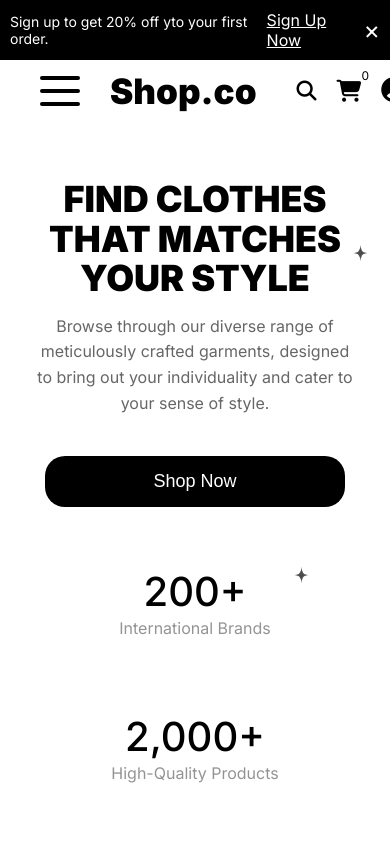
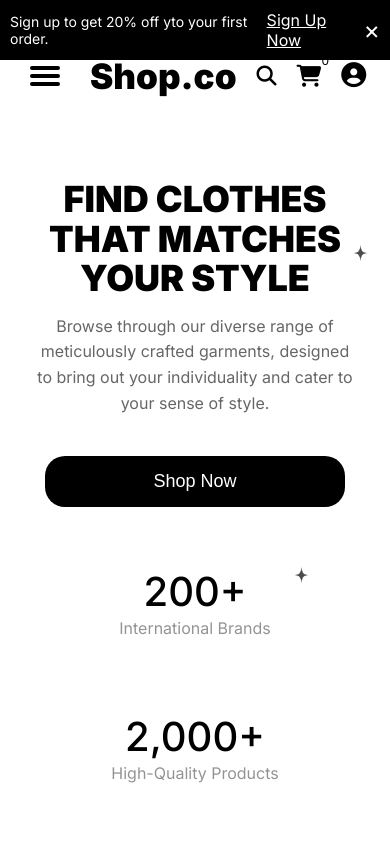
Before and after one commit to sherifemad10/Shop.co, a plain HTML site: page index.html in a window 390 px wide. Shown: the top 844 px of the page. Drawn offline with Linux system fonts and the light colour scheme.

Commit message:
Update globle.css

```diff
--- a/Css/globle.css
+++ b/Css/globle.css
@@ -50,11 +50,11 @@ ul {
 
 nav {
   position: fixed;
-  top: 5rem;
+  top: 3rem;
   left: 10rem;
   width: 100%;
   background-color: #fff;
-  padding: 1rem 0;
+  padding: 2rem 0;
   z-index: 9;
   display: flex;
   justify-content: start;
@@ -400,3 +400,44 @@ nav {
     scale: 1;
   }
 }
+
+@media (max-width: 541px) {
+  nav{
+    top: 3.5rem;
+    /* padding: 4rem 0; */
+
+    .burger{
+      width: 30px;
+      height: 20px;
+    }
+  }
+}
+
+@media (max-width: 480px) {
+  nav {
+    left: 0;
+    gap: 1rem;
+
+    .burger{
+      width: 30px;
+      height: 20px;
+    }
+  }
+
+}
+
+@media (max-width: 344px) {
+  nav {
+    left: 0;
+
+    .logo-burger{
+      gap: 1rem;
+    }
+
+    .burger{
+      width: 30px;
+      height: 20px;
+    }
+
+}
+}
```
